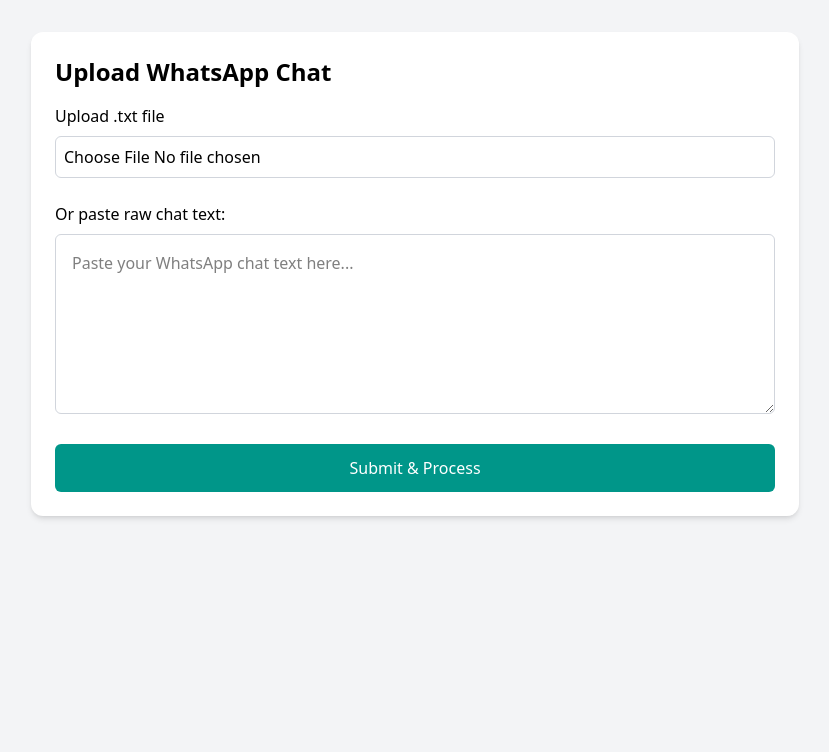
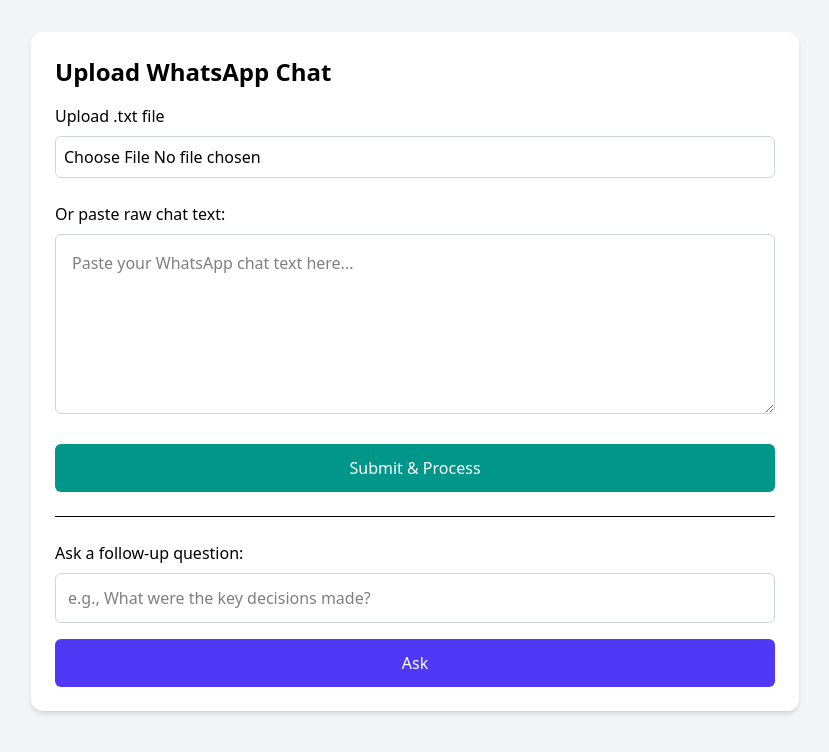
Before and after one commit to acktron/ThreadScribe, a React (Vite) app: page /upload in a window 1280 px wide. Shown: the top 752 px of the page, without its empty margins (225-1054 px from the left). Built offline with nearby package versions, Linux system fonts and the light colour scheme.

Commit message:
Adding the chat section in the response page and the upload page

```diff
--- a/src/components/ResultsPage.tsx
+++ b/src/components/ResultsPage.tsx
@@ -1,15 +1,21 @@
-import React from "react";
+import React, { useState } from "react";
 import { useLocation } from "react-router-dom";
 import { jsPDF } from "jspdf";
+import LoadingSpinner from "../components/LoadingSpinner";
 
 const ResultPage = () => {
   const location = useLocation();
   const summary = location.state?.summary || "";
 
+  const [query, setQuery] = useState("");
+  const [response, setResponse] = useState("");
+  const [isLoading, setIsLoading] = useState(false);
+
   const fullSummaryText = summary;
 
   const handleCopy = () => {
-    navigator.clipboard.writeText(fullSummaryText)
+    navigator.clipboard
+      .writeText(fullSummaryText)
       .then(() => alert("Copied to clipboard!"))
       .catch(() => alert("Failed to copy."));
   };
@@ -19,6 +25,36 @@
     const lines = doc.splitTextToSize(fullSummaryText, 180);
     doc.text(lines, 10, 10);
     doc.save("chat-summary.pdf");
+  };
+
+  const handleQuery = async () => {
+    if (!query.trim()) {
+      alert("Enter your question.");
+      return;
+    }
+
+    setIsLoading(true);
+    try {
+      const formData = new FormData();
+      formData.append("query", query);
+
+      const res = await fetch("http://localhost:8000/api/chat", {
+        method: "POST",
+        body: formData,
+      });
+
+      const result = await res.json();
+      if (result.answer) {
+        setResponse(result.answer);
+      } else {
+        alert("No answer received.");
+      }
+    } catch (error) {
+      console.error("Query error:", error);
+      alert("Failed to get response.");
+    } finally {
+      setIsLoading(false);
+    }
   };
 
   if (!summary || summary.length === 0) {
@@ -44,11 +80,39 @@
         </button>
       </div>
 
-    <div className="max-w-4xl mx-auto bg-white p-6 rounded-xl shadow-md border border-gray-200">
+      <div className="max-w-4xl mx-auto bg-white p-6 rounded-xl shadow-md border border-gray-200 mb-8">
         <h2 className="text-lg font-semibold mb-2">Summary</h2>
         <p className="text-gray-800 whitespace-pre-wrap">{summary}</p>
       </div>
+
+      <div className="max-w-4xl mx-auto bg-white p-6 rounded-xl shadow-md border border-gray-200">
+        <label className="block font-medium mb-2">Ask a follow-up question:</label>
+        <input
+          type="text"
+          value={query}
+          onChange={(e) => setQuery(e.target.value)}
+          placeholder="e.g., What tasks were assigned?"
+          className="w-full p-3 border border-gray-300 rounded-md"
+        />
+        <button
+          onClick={handleQuery}
+          disabled={isLoading}
+          className={`mt-4 w-full py-3 rounded-md text-white transition ${
+            isLoading ? "bg-gray-400 cursor-not-allowed" : "bg-indigo-600 hover:bg-indigo-700"
+          }`}
+        >
+          {isLoading ? <LoadingSpinner /> : "Ask"}
+        </button>
+
+        {response && (
+          <div className="mt-4 bg-gray-50 p-4 border border-gray-200 rounded-md">
+            <h3 className="font-semibold mb-2">Response:</h3>
+            <p className="text-gray-800 whitespace-pre-wrap">{response}</p>
+          </div>
+        )}
+      </div>
     </div>
   );
-}
+};
+
 export default ResultPage;
--- a/src/components/UploadPage.tsx
+++ b/src/components/UploadPage.tsx
@@ -6,6 +6,8 @@
 const UploadPage = () => {
   const [isLoading, setIsLoading] = useState(false);
   const [chatText, setChatText] = useState("");
+  const [query, setQuery] = useState("");
+  const [response, setResponse] = useState("");
   const navigate = useNavigate();
 
   const handleFileUpload = (text: string) => {
@@ -33,16 +35,45 @@
       const result = await response.json();
       console.log("API Response:", result);
 
-      // Pass raw content to ResultPage
       if (result.summary) {
         navigate("/results", { state: { summary: result.summary } });
-      }else {
+      } else {
         alert("Invalid response from server.");
       }
 
     } catch (error) {
       console.error("Upload error:", error);
       alert("Failed to process chat. Try again.");
+    } finally {
+      setIsLoading(false);
+    }
+  };
+
+  const handleQuery = async () => {
+    if (!query.trim()) {
+      alert("Enter your query.");
+      return;
+    }
+
+    setIsLoading(true);
+    try {
+      const formData = new FormData();
+      formData.append("query", query);
+
+      const response = await fetch("http://localhost:8000/api/chat", {
+        method: "POST",
+        body: formData,
+      });
+
+      const result = await response.json();
+      if (result.answer) {
+        setResponse(result.answer);
+      } else {
+        alert("No answer returned.");
+      }
+    } catch (error) {
+      console.error("Chat query error:", error);
+      alert("Failed to get response.");
     } finally {
       setIsLoading(false);
     }
@@ -74,6 +105,36 @@
         >
           {isLoading ? <LoadingSpinner /> : "Submit & Process"}
         </button>
+
+        <hr className="my-6" />
+
+        <div className="mt-4">
+          <label className="block font-medium mb-2">Ask a follow-up question:</label>
+          <input
+            type="text"
+            value={query}
+            onChange={(e) => setQuery(e.target.value)}
+            placeholder="e.g., What were the key decisions made?"
+            className="w-full p-3 border border-gray-300 rounded-md"
+          />
+
+          <button
+            onClick={handleQuery}
+            disabled={isLoading}
+            className={`mt-4 w-full py-3 rounded-md text-white transition ${
+              isLoading ? "bg-gray-400 cursor-not-allowed" : "bg-indigo-600 hover:bg-indigo-700"
+            }`}
+          >
+            {isLoading ? <LoadingSpinner /> : "Ask"}
+          </button>
+
+          {response && (
+            <div className="mt-4 bg-gray-50 p-4 border border-gray-200 rounded-md">
+              <h3 className="font-semibold mb-2">Response:</h3>
+              <p>{response}</p>
+            </div>
+          )}
+        </div>
       </div>
     </div>
   );
```
Also changed, not shown: 1 other file (tests, documents, lock files or other folders). Lines whose indentation alone changed are shown as unchanged.
